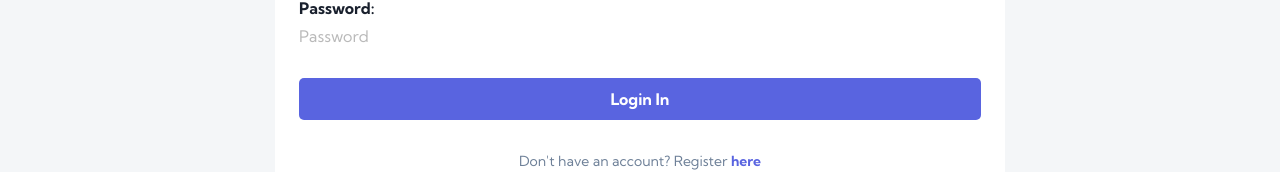
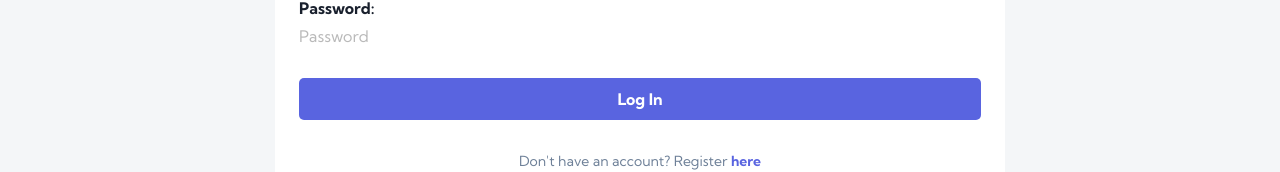
Before and after one commit to jake4369/devjobs-frontend, a React (Vite) app: page / in a window 1280 px wide. Shown: the part 398-570 px from the top of the page. Built offline with nearby package versions, Linux system fonts and the light colour scheme; no server answers.

Commit message:
Fix typo on log in button

```diff
--- a/src/components/Login/LoginForm.jsx
+++ b/src/components/Login/LoginForm.jsx
@@ -61,7 +61,7 @@ const LoginForm = ({ loginDetails, setLoginDetails, setRegister }) => {
         />
       </label>
 
-      <BlueButton btnClass="login-btn">Login In</BlueButton>
+      <BlueButton btnClass="login-btn">Log In</BlueButton>
 
       <span>
         Don't have an account? Register{" "}
```
